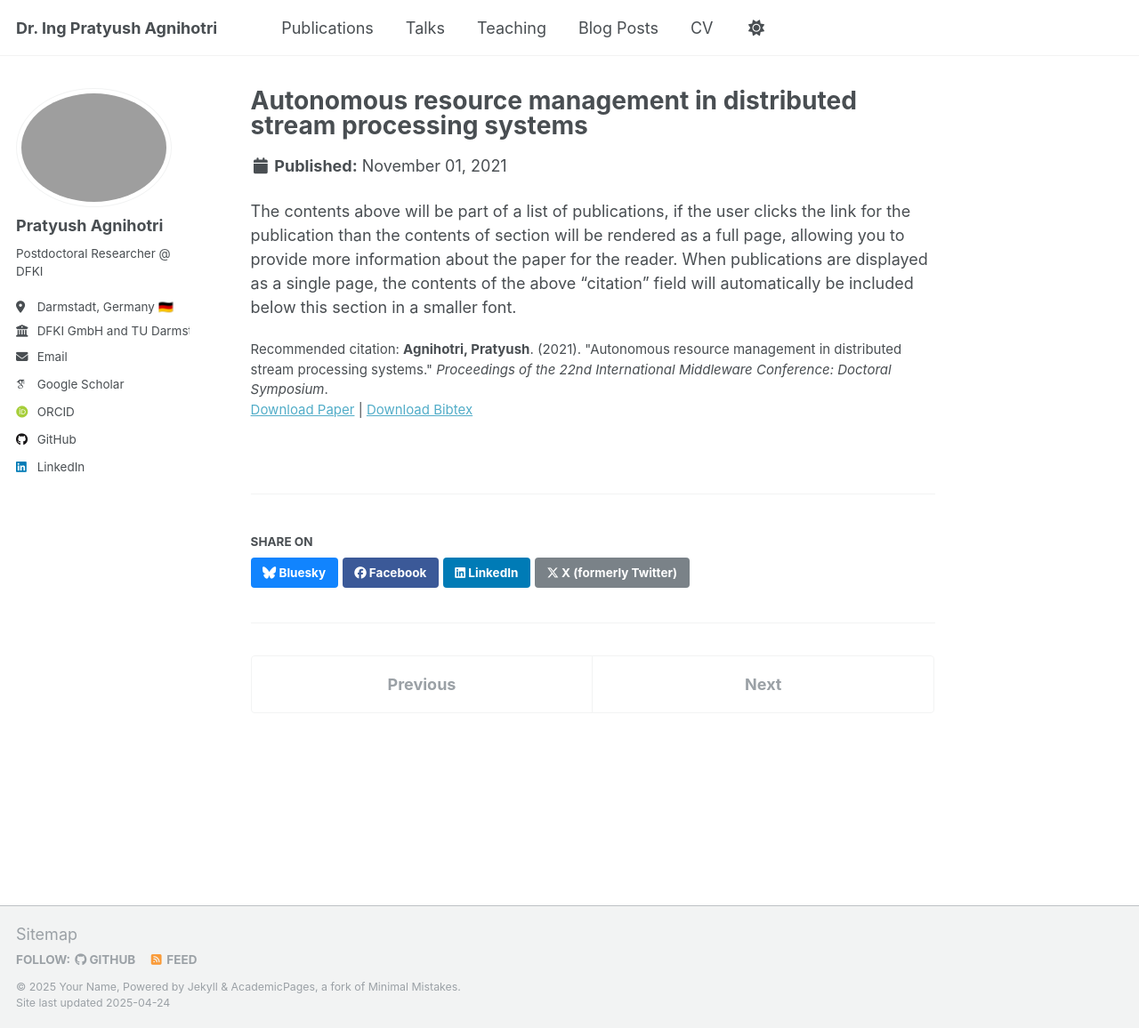
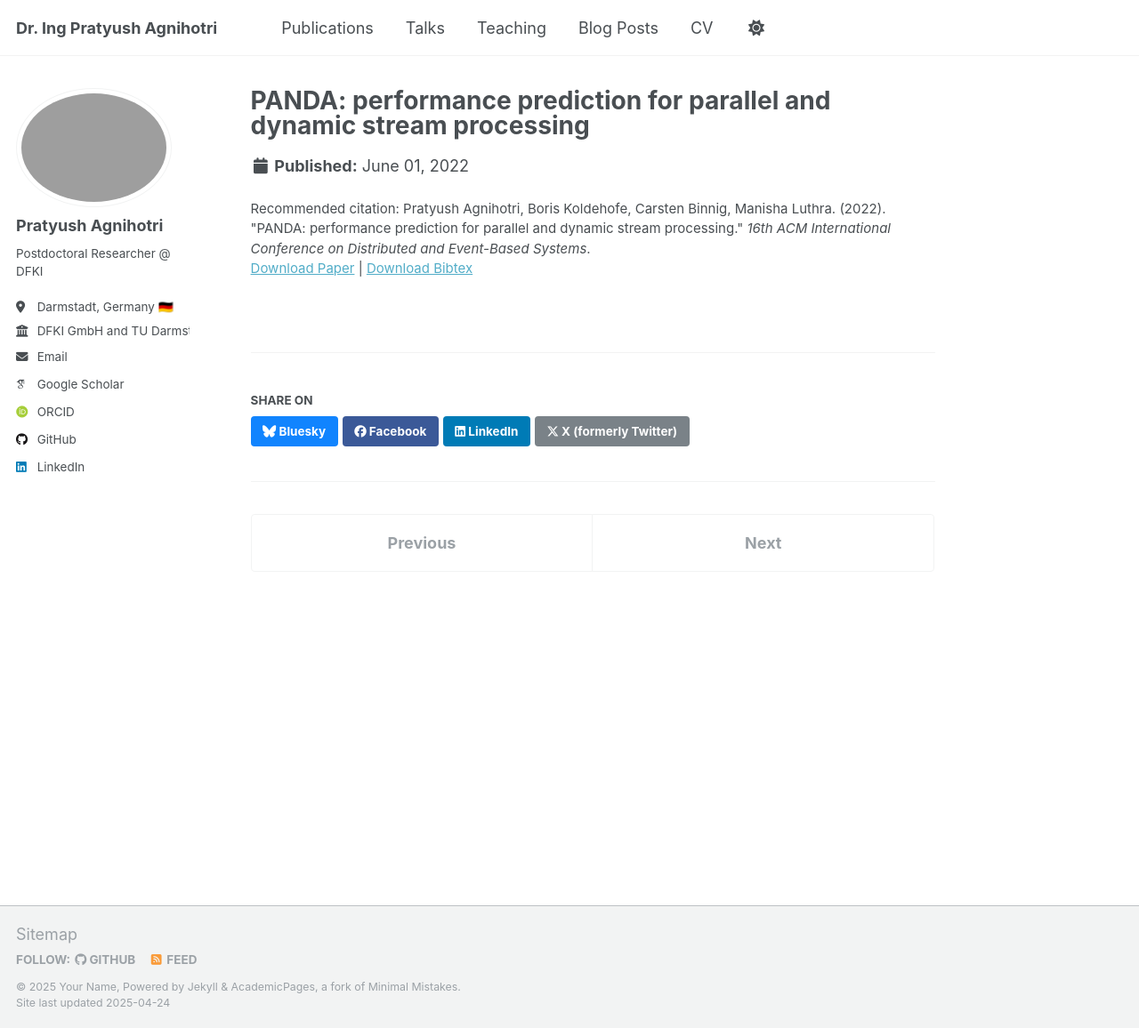
Before and after one commit to pratyushagnihotri/pratyushagnihotri.github.io, a Jekyll site: the page built from _publications/2022-panda.md, in a window 1280 px wide and 1156 px high. Shown: the whole window at 89% size. Built offline with Jekyll 4.4.1, drawn with Linux system fonts in a browser that asks for light colours; some web fonts are replaced.

Commit message:
adding papers

```diff
--- a/_publications/2022-panda.md
+++ b/_publications/2022-panda.md
@@ -1,15 +1,14 @@
 ---
-title: "Autonomous resource management in distributed stream processing systems"
+title: "PANDA: performance prediction for parallel and dynamic stream processing"
 collection: publications
 category: conferences
-permalink: /publication/2021-autonomous-resource-management
+permalink: /publication/2022-panda
 #excerpt: 'This paper is about the number 1. The number 2 is left for future work.'
-date: 2021-11-01
-#venue: 'Proceedings of the 22nd International Middleware Conference: Doctoral Symposium'
+date: 2022-06-01
+#venue: '16th ACM International Conference on Distributed and Event-Based Systems'
 #slidesurl: 'http://academicpages.github.io/files/slides1.pdf'
 paperurl: 'http://academicpages.github.io/files/paper1.pdf'
 bibtexurl: 'http://academicpages.github.io/files/bibtex1.bib'
-citation: '<b>Agnihotri, Pratyush</b>. (2021). &quot;Autonomous resource management in distributed stream processing systems.&quot; <i>Proceedings of the 22nd International Middleware Conference: Doctoral Symposium</i>.'
+citation: 'Pratyush Agnihotri, Boris Koldehofe, Carsten Binnig, Manisha Luthra. (2022). &quot;PANDA: performance prediction for parallel and dynamic stream processing.&quot; <i>16th ACM International Conference on Distributed and Event-Based Systems</i>.'
 
 ---
-The contents above will be part of a list of publications, if the user clicks the link for the publication than the contents of section will be rendered as a full page, allowing you to provide more information about the paper for the reader. When publications are displayed as a single page, the contents of the above "citation" field will automatically be included below this section in a smaller font.
```
